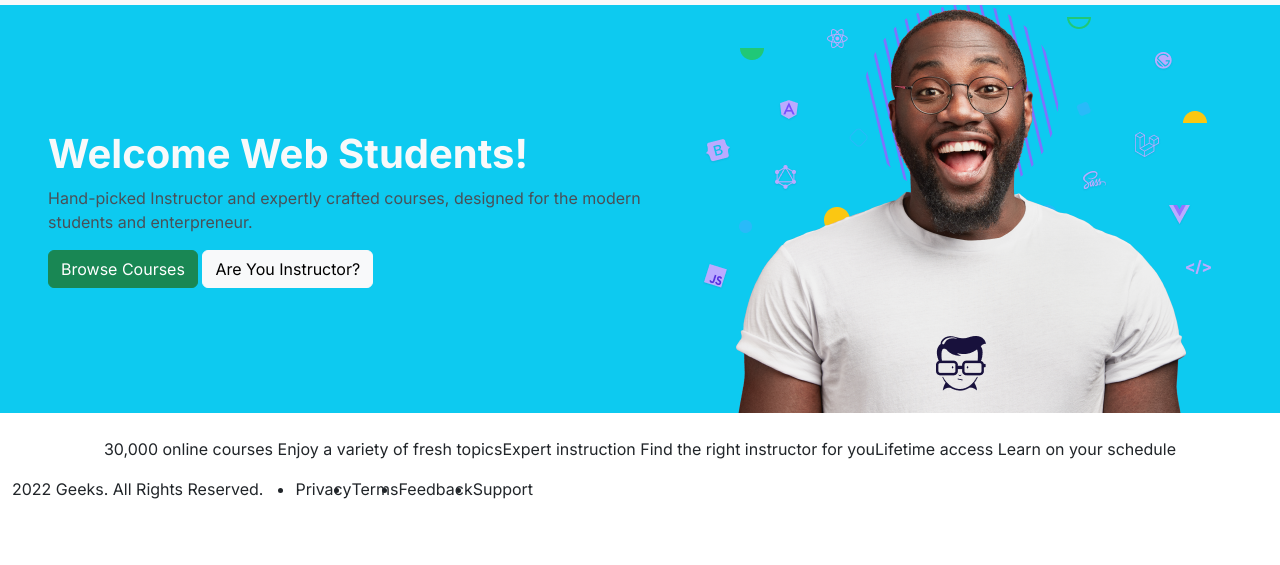
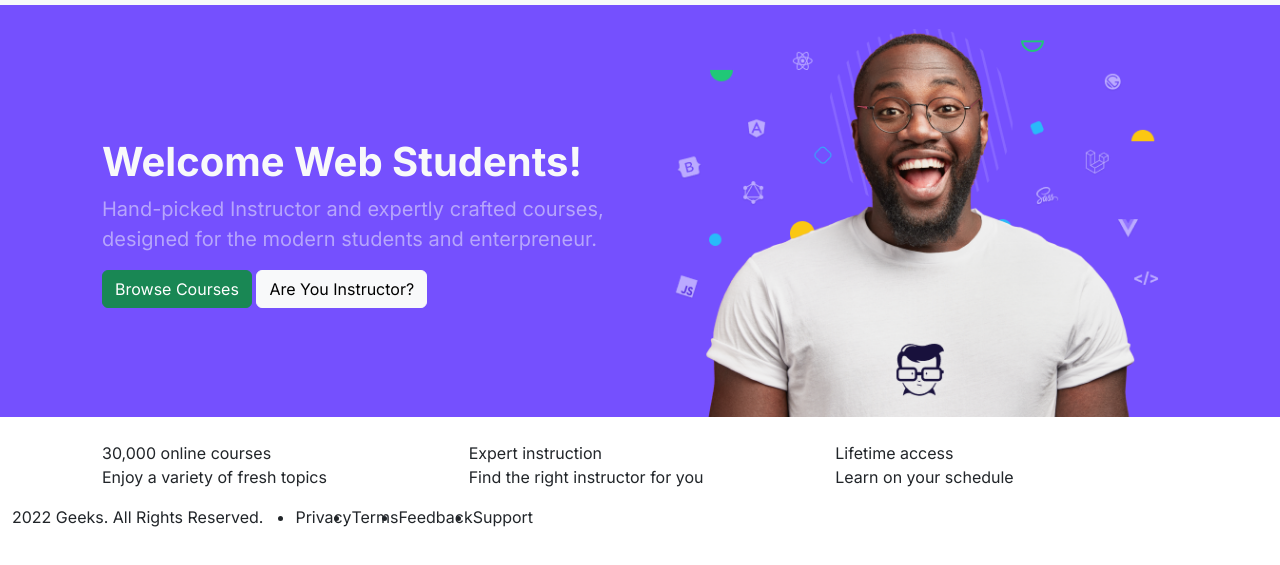
Before and after one commit to AndreaFreddiGo/U2-W2-D4, a plain HTML site: page index.html in a window 1280 px wide. Shown: the part 71-636 px from the top of the page. Drawn offline with nearby package versions, Linux system fonts and the light colour scheme.

Commit message:
Adds new adjustments

```diff
--- a/assets/styles/style.scss
+++ b/assets/styles/style.scss
@@ -1,8 +1,13 @@
 body {
   font-family: 'Inter';
-  nav {
-    img {
-      max-height: 50px;
+  header {
+    nav {
+      img {
+        max-height: 50px;
+      }
     }
   }
+  #hero {
+    background-color: #7550fe;
+  }
 }
--- a/index.html
+++ b/index.html
@@ -120,15 +120,14 @@
       </nav>
 
       <!-- HERO SECTION -->
-      <div class="container-fluid px-0">
-        <section
-          class="d-flex flex-column flex-lg-row bg-info px-5 align-items-center justify-content-center"
-        >
-          <div>
+      <div id="hero">
+        <div class="container">
+          <div class="row align-items-center mx-2 pt-4">
+            <div class="col col-12 col-lg-6">
               <h1 class="fs-1 fw-bold text-light">Welcome Web Students!</h1>
-            <p class="text-light-emphasis">
-              Hand-picked Instructor and expertly crafted courses, designed for
-              the modern students and enterpreneur.
+              <p class="fs-5 text-light text-opacity-50">
+                Hand-picked Instructor and expertly crafted courses, designed
+                for the modern students and enterpreneur.
               </p>
               <button type="button" class="btn btn-success">
                 Browse Courses
@@ -137,28 +136,40 @@
                 Are You Instructor?
               </button>
             </div>
-          <img src="./assets/hero-img.png" alt="hero-image" />
-        </section>
-        <section
-          class="d-flex flex-column flex-lg-row align-items-center justify-content-center"
-        >
+            <img
+              class="col col-12 col-lg-6"
+              src="./assets/hero-img.png"
+              alt="hero-image"
+            />
+          </div>
+        </div>
+      </div>
       <div>
+        <div class="container">
+          <div class="row align-items-center mx-2">
+            <div class="col col-12 col-lg-4">
               <img src="" alt="" />
-            <p>
-              30,000 online courses <span>Enjoy a variety of fresh topics</span>
+              <p class="d-block">
+                30,000 online courses
+                <span class="d-block">Enjoy a variety of fresh topics</span>
               </p>
             </div>
-          <div>
+            <div class="col col-12 col-lg-4">
               <img src="" alt="" />
-            <p>
-              Expert instruction <span>Find the right instructor for you</span>
+              <p class="d-block">
+                Expert instruction
+                <span class="d-block">Find the right instructor for you</span>
               </p>
             </div>
-          <div>
+            <div class="col col-12 col-lg-4">
               <img src="" alt="" />
-            <p>Lifetime access <span>Learn on your schedule</span></p>
+              <p class="d-block">
+                Lifetime access
+                <span class="d-block">Learn on your schedule</span>
+              </p>
             </div>
-        </section>
+          </div>
+        </div>
       </div>
     </header>
 
```
Also changed, not shown: assets/styles/style.css, 1 other file. Lines whose indentation alone changed are shown as unchanged.
